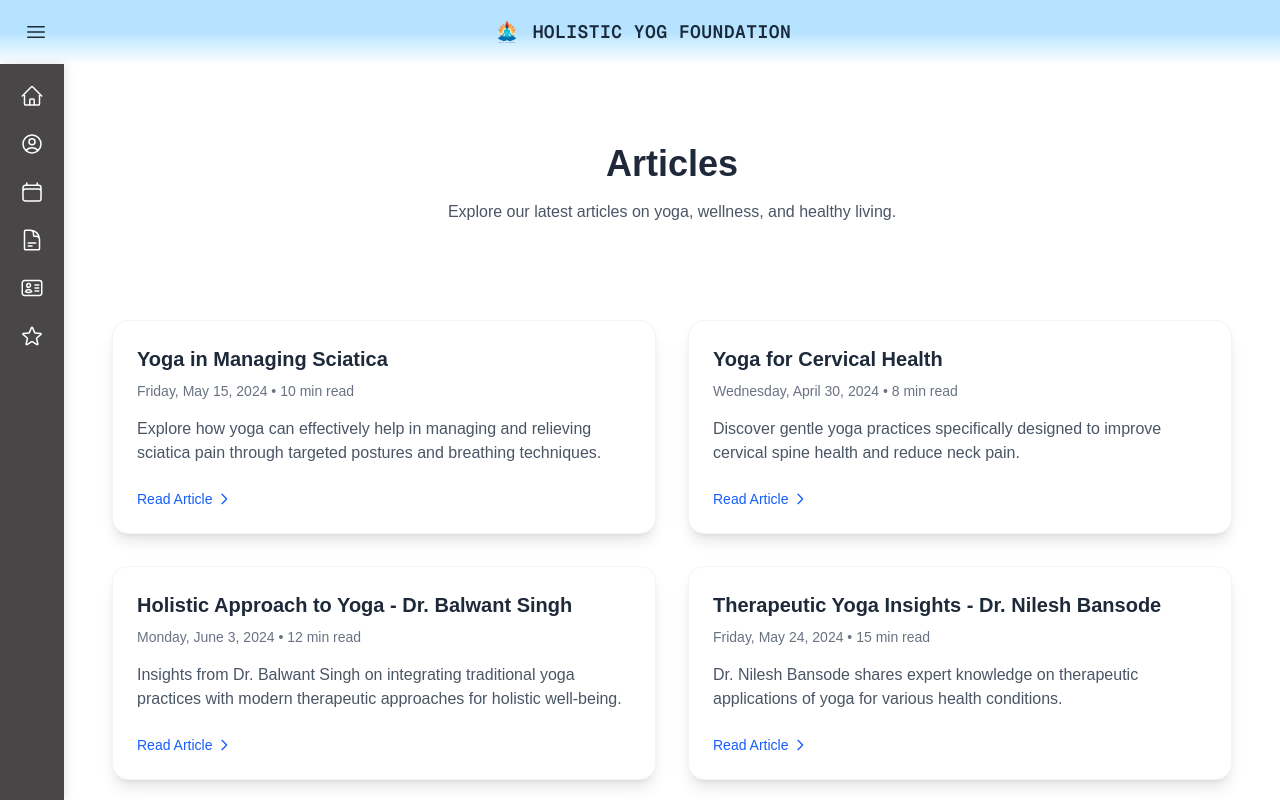
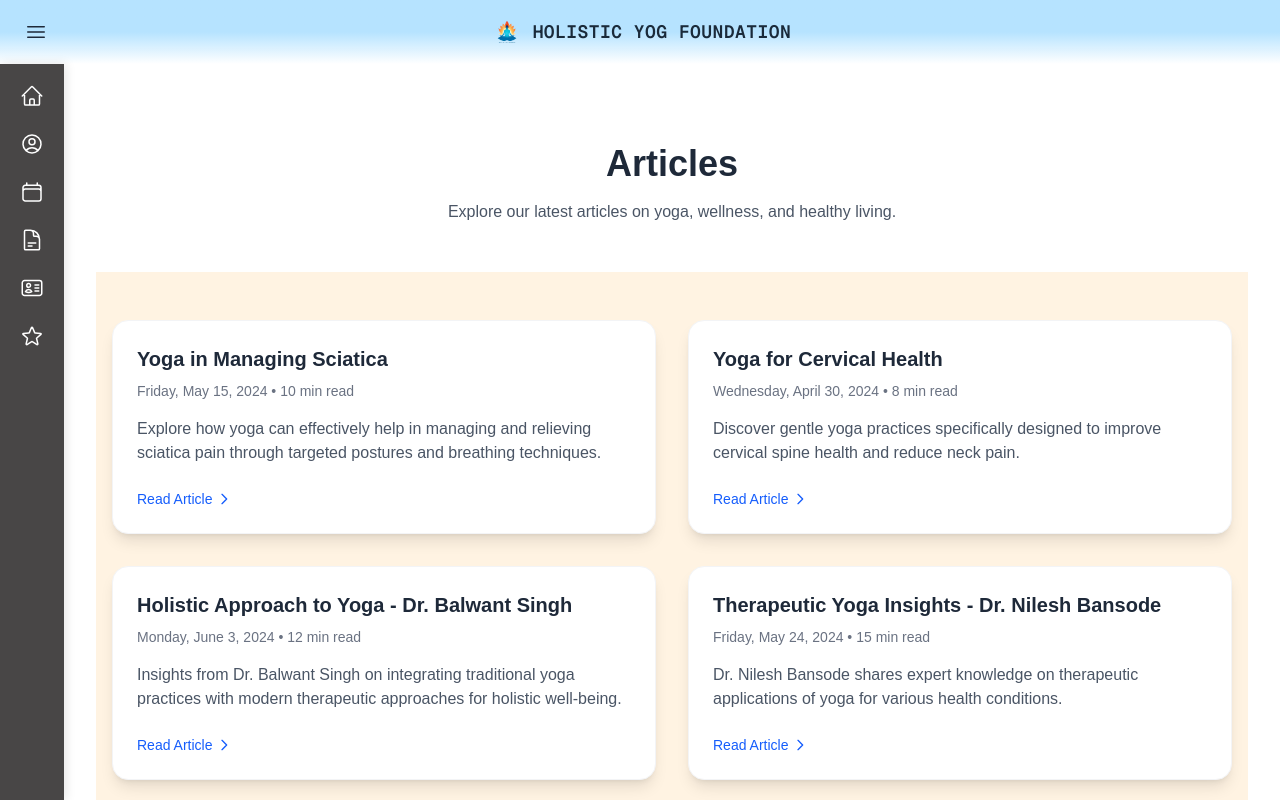
Before and after one commit to Soham1250/holistic-yog-foundation, a Next.js app: page /articles in a window 1280 px wide. Shown: the top 800 px of the page. Built offline with nearby package versions, Linux system fonts and the light colour scheme.

Commit message:
Fix : Background for articles

```diff
--- a/src/app/articles/page.jsx
+++ b/src/app/articles/page.jsx
@@ -54,7 +54,7 @@
             </header>
 
             {/* Main Content */}
-            <main className="container mx-auto px-4 py-12">
+            <main className="bg-[#FFF3E2] container mx-auto px-4 py-12">
                 <div className="grid grid-cols-1 md:grid-cols-2 gap-8">
                     {articles.map((article) => (
                         <Link
```
